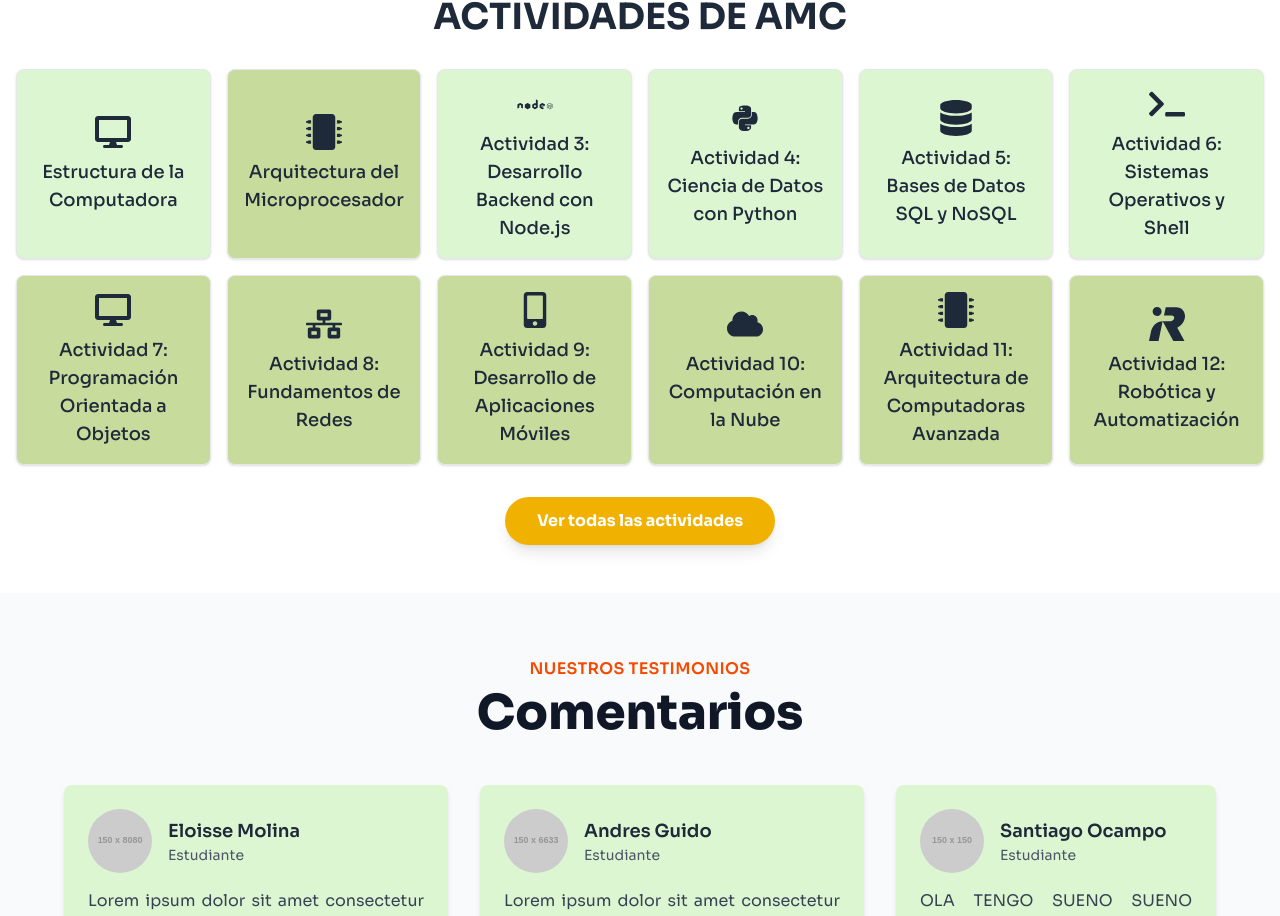
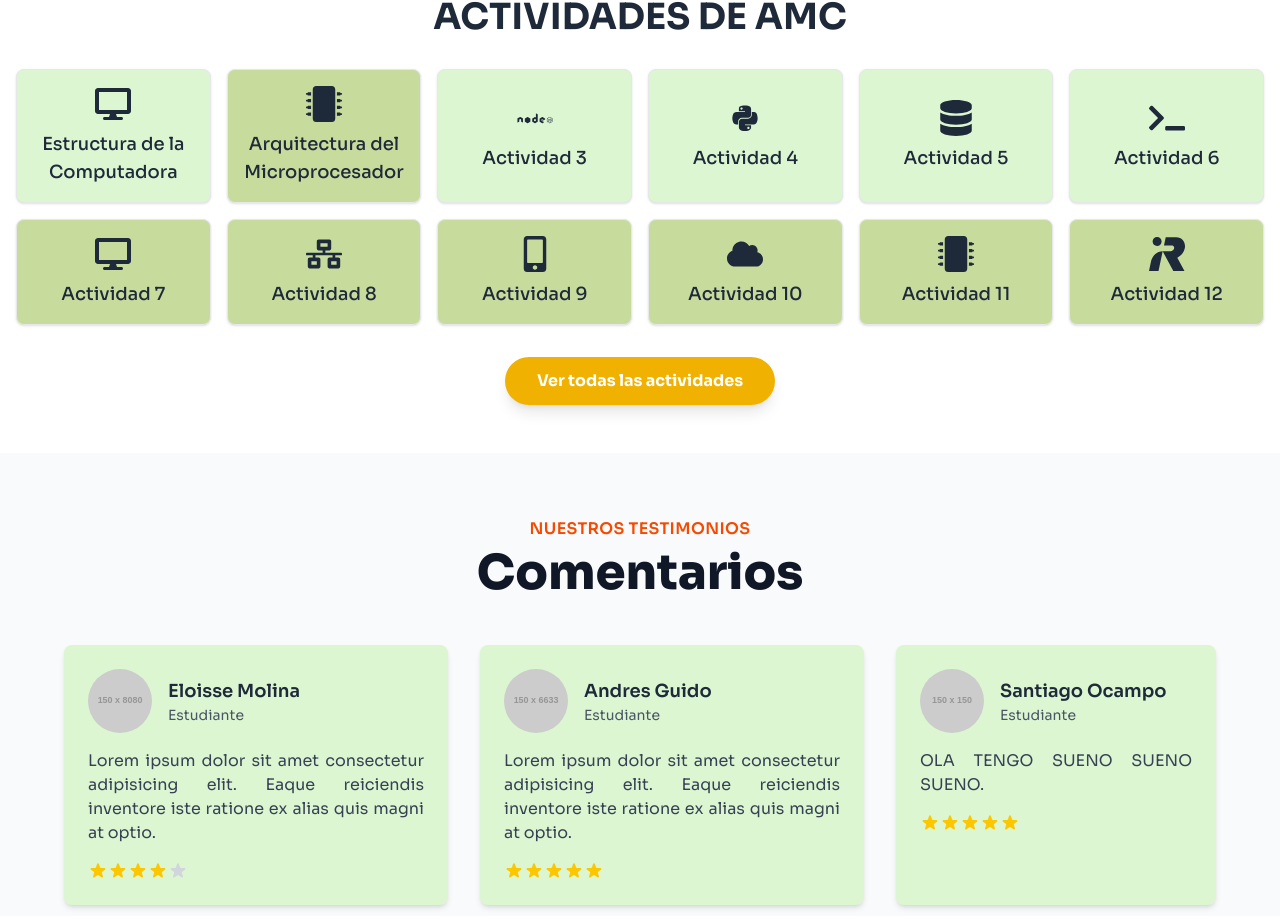
Before and after one commit to tiago8766/Project-AMC, a React (Vite) app: page / in a window 1280 px wide. Shown: the part 2295-3211 px from the top of the page. Built offline with nearby package versions, Linux system fonts and the light colour scheme.

Commit message:
Actividad 2

```diff
--- a/src/interfaces/Actividades.tsx
+++ b/src/interfaces/Actividades.tsx
@@ -155,7 +155,7 @@ export const Actividades: Activity[] = [
   },
   {
     id: "activity-3",
-    name: "Actividad 3: Desarrollo Backend con Node.js",
+    name: "Actividad 3",
     icon: <DiNodejs />,
     color: "bg-[#DDF6D2]",
     description: "Aprende los fundamentos del desarrollo backend con Node.js y Express.",
@@ -164,7 +164,7 @@ export const Actividades: Activity[] = [
   },
   {
     id: "activity-4",
-    name: "Actividad 4: Ciencia de Datos con Python",
+    name: "Actividad 4",
     icon: <DiPython />,
     color: "bg-[#DDF6D2]",
     description: "Introducción a la ciencia de datos, análisis y visualización con Python.",
@@ -173,7 +173,7 @@ export const Actividades: Activity[] = [
   },
   {
     id: "activity-5",
-    name: "Actividad 5: Bases de Datos SQL y NoSQL",
+    name: "Actividad 5",
     icon: <FaDatabase />,
     color: "bg-[#DDF6D2]",
     description: "Comprende los distintos tipos de bases de datos y cuándo usar cada una.",
@@ -182,7 +182,7 @@ export const Actividades: Activity[] = [
   },
   {
     id: "activity-6",
-    name: "Actividad 6: Sistemas Operativos y Shell",
+    name: "Actividad 6",
     icon: <FaTerminal />,
     color: "bg-[#DDF6D2]",
     description: "Explora los sistemas operativos y aprende a manejar la línea de comandos.",
@@ -191,7 +191,7 @@ export const Actividades: Activity[] = [
   },
   {
     id: "activity-7",
-    name: "Actividad 7: Programación Orientada a Objetos",
+    name: "Actividad 7",
     icon: <FaDesktop />,
     color: "bg-[#C7DB9C]",
     description: "Conceptos fundamentales de la Programación Orientada a Objetos (POO).",
@@ -200,7 +200,7 @@ export const Actividades: Activity[] = [
   },
   {
     id: "activity-8",
-    name: "Actividad 8: Fundamentos de Redes",
+    name: "Actividad 8",
     icon: <FaNetworkWired />,
     color: "bg-[#C7DB9C]",
     description: "Introducción a los conceptos básicos de redes de computadoras.",
@@ -209,7 +209,7 @@ export const Actividades: Activity[] = [
   },
   {
     id: "activity-9",
-    name: "Actividad 9: Desarrollo de Aplicaciones Móviles",
+    name: "Actividad 9",
     icon: <FaMobileAlt />,
     color: "bg-[#C7DB9C]",
     description: "Crea tus primeras aplicaciones para dispositivos móviles.",
@@ -218,7 +218,7 @@ export const Actividades: Activity[] = [
   },
   {
     id: "activity-10",
-    name: "Actividad 10: Computación en la Nube",
+    name: "Actividad 10",
     icon: <FaCloud />,
     color: "bg-[#C7DB9C]",
     description: "Introducción a los servicios y modelos de computación en la nube.",
@@ -227,7 +227,7 @@ export const Actividades: Activity[] = [
   },
   {
     id: "activity-11",
-    name: "Actividad 11: Arquitectura de Computadoras Avanzada",
+    name: "Actividad 11",
     icon: <FaMicrochip />,
     color: "bg-[#C7DB9C]",
     description: "Conceptos avanzados sobre el diseño y funcionamiento de computadoras.",
@@ -236,7 +236,7 @@ export const Actividades: Activity[] = [
   },
   {
     id: "activity-12",
-    name: "Actividad 12: Robótica y Automatización",
+    name: "Actividad 12",
     icon: <SiIrobot />,
     color: "bg-[#C7DB9C]",
     description: "Introducción a la robótica, sus componentes y principios de automatización.",
```
